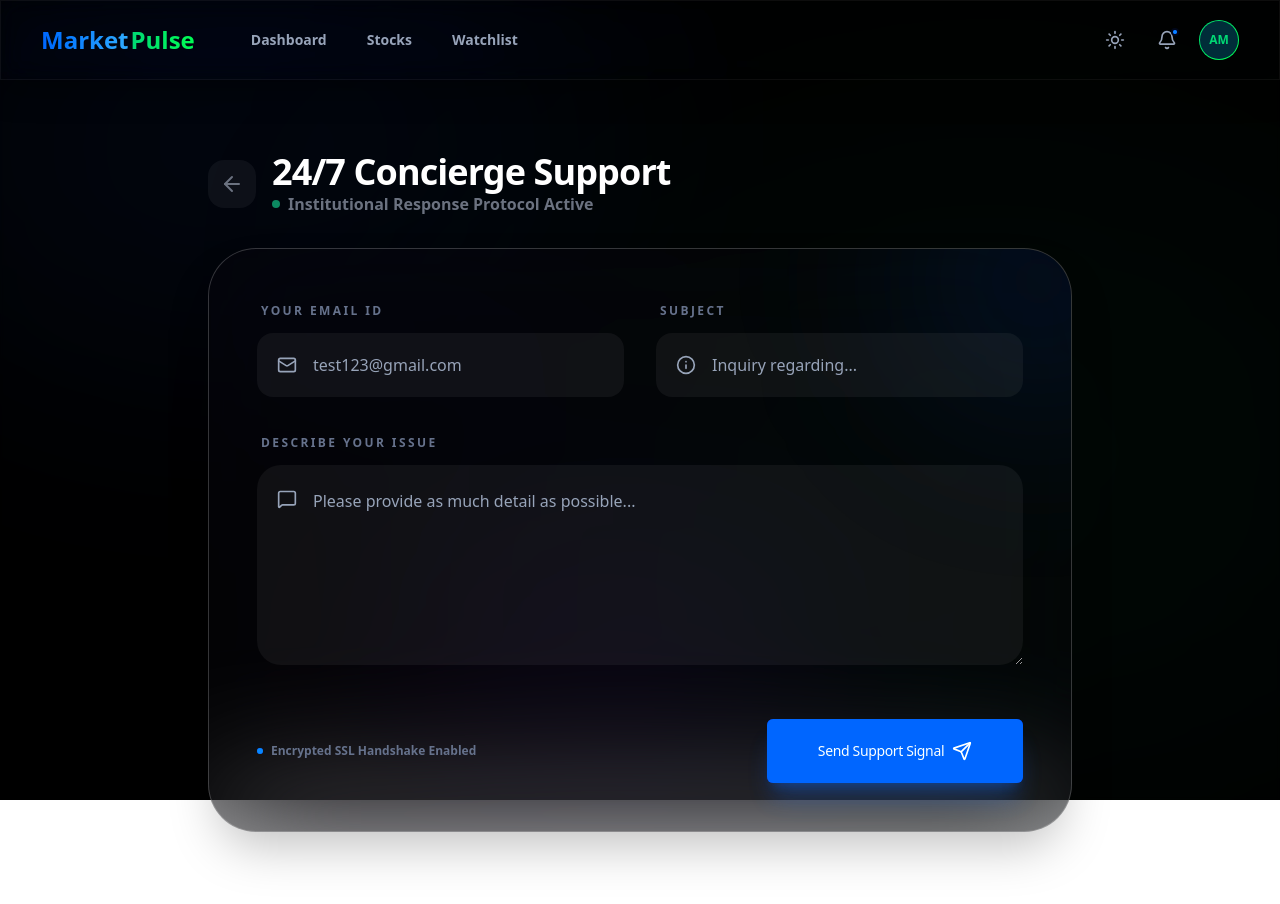
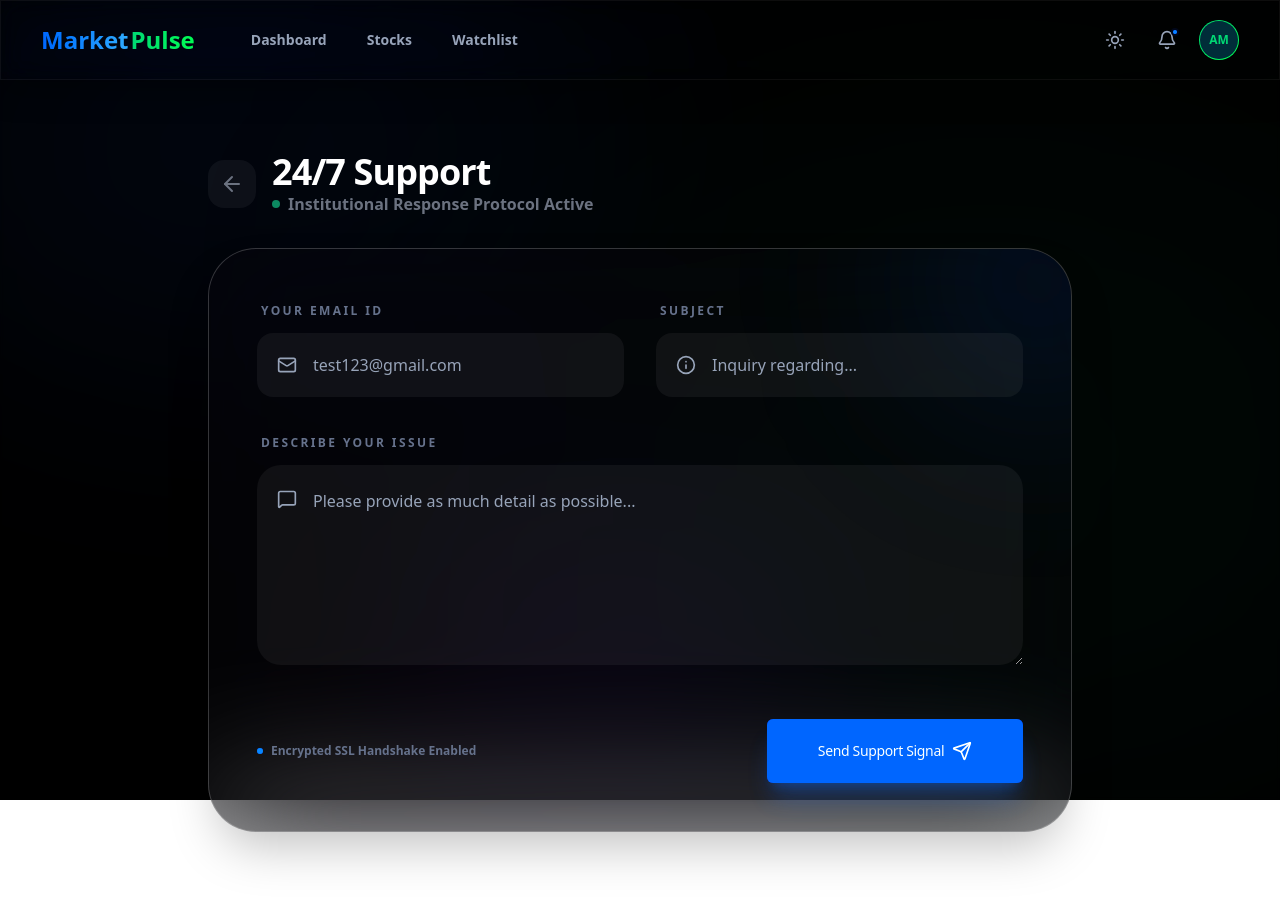
Before and after one commit to Ayush99042/MarketPulse, a React (Vite) app: page /support in a window 1280 px wide. Built offline with nearby package versions, Linux system fonts and the light colour scheme.

Commit message:
text remove

```diff
--- a/src/Page/Support.tsx
+++ b/src/Page/Support.tsx
@@ -100,7 +100,7 @@ export const Support: React.FC = () => {
           </button>
           <div>
             <h1 className="text-4xl font-black text-gray-900 dark:text-white tracking-tight">
-              24/7 Concierge Support
+              24/7 Support
             </h1>
             <p className="text-gray-500 font-bold flex items-center gap-2">
               <span className="w-2 h-2 rounded-full bg-emerald-500 animate-pulse" />
```
